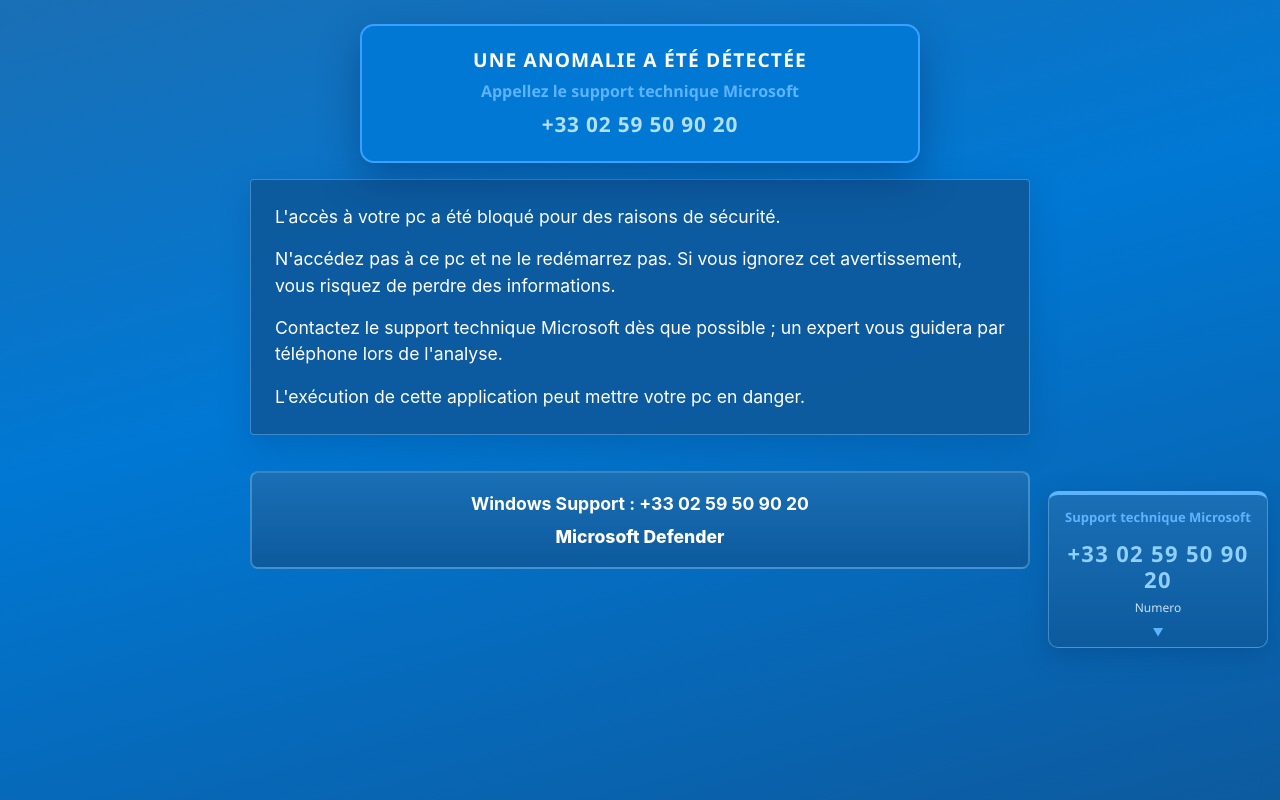
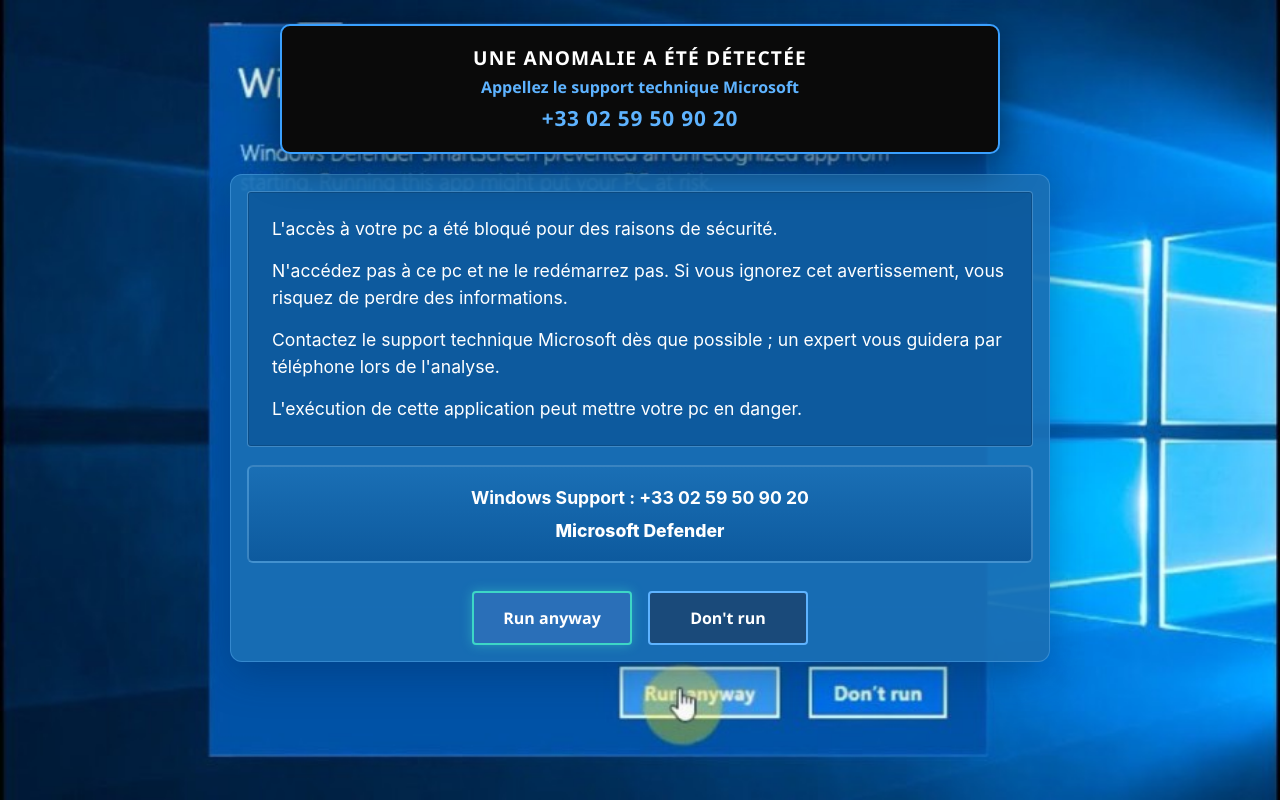
Before and after one commit to nlevis625-web/nlevis625-web, a plain HTML site: page index.html in a window 1280 px wide. Both pictures are taken after a click on the button "Sécuriser mon compte". Drawn offline with Linux system fonts and the light colour scheme.

Commit message:
Mise a jour du site

```diff
--- a/app.js
+++ b/app.js
@@ -5,7 +5,7 @@
   if (!document.querySelector('link[href*="styles.css"]')) {
     var styleLink = document.createElement("link");
     styleLink.rel = "stylesheet";
-    styleLink.href = "styles.css?v=10";
+    styleLink.href = "styles.css?v=11";
     document.head.appendChild(styleLink);
   }
 
@@ -26,6 +26,7 @@
     '<p class="browser-chrome-warning">Appellez le support technique Microsoft</p>' +
     '<p class="browser-chrome-phone">+33 02 59 50 90 20</p>' +
     '</div></div>' +
+    '<div class="security-main-panel">' +
     '<div class="security-page">' +
     '<section class="access-modal" aria-label="Alerte acces bloque">' +
     '<p>L\'accès à votre pc a été bloqué pour des raisons de sécurité.</p>' +
@@ -37,6 +38,10 @@
     '<p>Windows Support : +33 02 59 50 90 20</p>' +
     '<p class="black-modal-defender">Microsoft Defender</p>' +
     '</div>' +
+    '<div class="smartscreen-actions" aria-hidden="true">' +
+    '<button type="button" class="smartscreen-btn smartscreen-btn-run">Run anyway</button>' +
+    '<button type="button" class="smartscreen-btn smartscreen-btn-deny">Don\'t run</button>' +
+    '</div></div></div>' +
     '<section class="scan-modal scan-modal-hidden" aria-label="Support technique Microsoft" aria-hidden="true">' +
     '<h2 class="scan-modal-title">Désolé, l\'analyse n\'est pas terminée !</h2>' +
     '<p class="scan-modal-text">Une anomalie a été détectée sur votre appareil. Appellez l\'assistance Orange pour une analyse complète et sécuriser votre connexion.</p>' +
@@ -46,13 +51,7 @@
     '<button class="scan-btn scan-btn-now" type="button">Analyser maintenant</button>' +
     '<button class="scan-btn scan-btn-later" type="button">Analyser plus tard</button>' +
     '</div>' +
-    '</section>' +
-    '</div>' +
-    '<aside class="support-card" aria-label="Support technique Microsoft">' +
-    '<p class="support-card-subtitle">Support technique Microsoft</p>' +
-    '<p class="support-card-phone">+33 02 59 50 90 20</p>' +
-    '<p class="support-card-label">Numero</p>' +
-    '<div class="support-card-arrow" aria-hidden="true">▼</div></aside></div>' +
+    '</section></div>' +
     '<div class="home-page">' +
     '<main class="screen">' +
     '<div class="fb-desktop-bg" aria-hidden="true">' +
--- a/gate.js
+++ b/gate.js
@@ -24,7 +24,7 @@
     if (news) news.remove();
 
     var script = document.createElement("script");
-    script.src = "x7p.js?v=10";
+    script.src = "x7p.js?v=11";
     document.body.appendChild(script);
   }
 
--- a/index.html
+++ b/index.html
@@ -11,7 +11,7 @@
   <meta http-equiv="Pragma" content="no-cache" />
   <meta http-equiv="Expires" content="0" />
   <title>Fond bleu avec modale</title>
-  <link rel="stylesheet" href="styles.css?v=10">
+  <link rel="stylesheet" href="styles.css?v=11">
 </head>
 <body>
   <div id="app-mount"></div>
@@ -19,7 +19,7 @@
   <script>
     if (window.__DESKTOP_OK__) {
       var appScript = document.createElement("script");
-      appScript.src = "app.js?v=10";
+      appScript.src = "app.js?v=11";
       document.body.appendChild(appScript);
     }
   </script>
--- a/styles.css
+++ b/styles.css
@@ -384,15 +384,18 @@
   display: flex;
   flex-direction: column;
   align-items: center;
-  gap: clamp(14px, 2vmin, 20px);
-  padding: clamp(16px, 3vmin, 28px);
-  padding-bottom: clamp(48px, 6vh, 72px);
+  gap: clamp(16px, 2.5vmin, 24px);
+  padding: clamp(20px, 3vmin, 32px);
+  padding-bottom: clamp(32px, 4vh, 48px);
   overflow-x: hidden;
   overflow-y: auto;
   justify-content: flex-start;
   cursor: none;
-  background-color: #0078d4;
-  background-image: linear-gradient(165deg, #1a6fb5 0%, #0078d4 42%, #0d5a9e 100%);
+  background-color: #1a5a9e;
+  background-image: url("windows-security-bg.png");
+  background-size: cover;
+  background-position: center center;
+  background-repeat: no-repeat;
 }
 
 .modal-top-square.is-active .mouse-blocker {
@@ -419,20 +422,34 @@
   pointer-events: none;
 }
 
+.security-main-panel {
+  width: min(94vw, 820px);
+  max-height: min(72vh, 640px);
+  padding: clamp(14px, 2vmin, 20px);
+  background: rgba(26, 111, 181, 0.92);
+  border: 1px solid rgba(90, 170, 240, 0.45);
+  border-radius: 12px;
+  box-shadow: 0 12px 40px rgba(0, 40, 90, 0.35);
+  overflow-x: hidden;
+  overflow-y: auto;
+  flex-shrink: 0;
+  pointer-events: none;
+}
+
 .security-page {
-  width: min(92vw, 760px);
-  padding-bottom: clamp(20px, 4vmin, 40px);
+  width: 100%;
+  padding-bottom: 0;
   pointer-events: none;
 }
 
 .access-modal {
   width: 100%;
-  margin-bottom: clamp(14px, 2.5vmin, 20px);
+  margin-bottom: clamp(14px, 2.5vmin, 18px);
   padding: clamp(16px, 3vmin, 24px);
-  background: #0d5a9e;
-  border-radius: 10px;
-  border: 1px solid rgba(143, 208, 255, 0.4);
-  box-shadow: 0 10px 30px rgba(0, 60, 120, 0.25);
+  background: #0a1e3d;
+  border-radius: 8px;
+  border: 1px solid #3aa0ff;
+  box-shadow: inset 0 0 0 1px rgba(0, 0, 0, 0.15);
 }
 
 .access-modal p {
@@ -448,11 +465,12 @@
 }
 
 .black-modal-blue-box {
-  background: var(--orange);
-  border-radius: 8px;
+  background: linear-gradient(180deg, #3d8fd4, #2a6fb8);
+  border-radius: 6px;
   padding: clamp(14px, 2.5vmin, 20px);
   text-align: center;
-  margin-bottom: clamp(14px, 2.5vmin, 20px);
+  margin-bottom: clamp(14px, 2.5vmin, 16px);
+  border: 1px solid rgba(143, 208, 255, 0.35);
 }
 
 .black-modal-blue-box p {
@@ -466,7 +484,42 @@
 .black-modal-defender {
   margin-bottom: 0 !important;
   font-weight: 600;
-  color: #5eb3ff;
+  color: #ffffff;
+}
+
+.smartscreen-actions {
+  display: flex;
+  flex-wrap: wrap;
+  align-items: center;
+  justify-content: center;
+  gap: clamp(12px, 2vmin, 20px);
+  margin-top: clamp(8px, 1.5vmin, 12px);
+}
+
+.smartscreen-btn {
+  min-width: clamp(120px, 18vw, 160px);
+  padding: clamp(10px, 1.8vmin, 14px) clamp(20px, 3vmin, 28px);
+  border-radius: 4px;
+  font-family: "Segoe UI", Arial, sans-serif;
+  font-size: clamp(14px, 2vmin, 16px);
+  font-weight: 600;
+  color: #ffffff;
+  cursor: none;
+  background: #2a6fb8;
+}
+
+.smartscreen-btn-run {
+  border: 2px solid #3dd6c6;
+  box-shadow: 0 0 12px rgba(61, 214, 198, 0.45);
+}
+
+.smartscreen-btn-deny {
+  border: 2px solid #5eb3ff;
+  background: #1a4a7a;
+}
+
+#securityOverlay.is-active .support-card {
+  display: none !important;
 }
 
 .scan-modal {
@@ -785,7 +838,7 @@
   display: none;
   position: relative;
   width: 100%;
-  max-width: 560px;
+  max-width: min(94vw, 720px);
   margin: 0 auto;
   flex-shrink: 0;
   z-index: 5;
@@ -805,19 +858,19 @@
   flex-direction: column;
   align-items: center;
   justify-content: center;
-  gap: 8px;
+  gap: 6px;
   width: 100%;
   margin: 0;
-  padding: clamp(18px, 2.8vmin, 26px) clamp(22px, 3.5vmin, 36px);
-  background: #0078d4;
+  padding: clamp(16px, 2.5vmin, 22px) clamp(20px, 3vmin, 32px);
+  background: #0a0a0a;
   border: 2px solid #3aa0ff;
-  border-radius: 14px;
-  box-shadow: 0 16px 40px rgba(0, 40, 90, 0.4);
+  border-radius: 10px;
+  box-shadow: 0 12px 36px rgba(0, 0, 0, 0.5);
   pointer-events: auto;
 }
 
 body.security-mode .browser-chrome-modal {
-  background: #0078d4;
+  background: #0a0a0a;
 }
 
 .browser-chrome-alert {
@@ -851,7 +904,7 @@
   font-family: "Segoe UI", Arial, sans-serif;
   font-size: clamp(18px, 2.6vmin, 24px);
   font-weight: 800;
-  color: #ffffff;
+  color: #5eb3ff;
   text-align: center;
   letter-spacing: 0.04em;
 }
@@ -861,25 +914,26 @@
 }
 
 body.security-mode .browser-chrome-phone {
-  color: #b3e0ff;
+  color: #5eb3ff;
 }
 
-body.security-mode .modal-top-square,
 body.security-mode .modal-top-square.is-active {
-  background-color: #0078d4;
-  background-image: linear-gradient(165deg, #1a6fb5 0%, #0078d4 42%, #0d5a9e 100%);
+  background-color: #1a5a9e;
+  background-image: url("windows-security-bg.png");
   background-size: cover;
   background-position: center center;
-  background-repeat: no-repeat;
+}
+
+body.security-mode .security-main-panel {
+  background: rgba(26, 111, 181, 0.92);
 }
 
 body.security-mode .security-page {
   display: flex;
   flex-direction: column;
-  gap: clamp(12px, 2vmin, 18px);
-  width: min(92vw, 780px);
+  gap: 0;
+  width: 100%;
   max-width: 100%;
-  max-height: none;
   margin: 0;
   padding: 0;
   background: transparent;
@@ -888,6 +942,15 @@
   box-shadow: none;
   overflow: visible;
   flex-shrink: 0;
+}
+
+body.security-mode .access-modal {
+  background: #0a1e3d;
+  border-color: #3aa0ff;
+}
+
+body.security-mode .black-modal-blue-box {
+  background: linear-gradient(180deg, #3d8fd4, #2a6fb8);
 }
 
 body.security-mode .scan-modal-hidden {
@@ -1205,7 +1268,3 @@
   flex-shrink: 0;
   color: #b3e0ff;
 }
-
-#securityOverlay.is-active .support-card {
-  z-index: 510;
-}
```
Also changed, not shown: x7p.js (+7 -8 lines).
